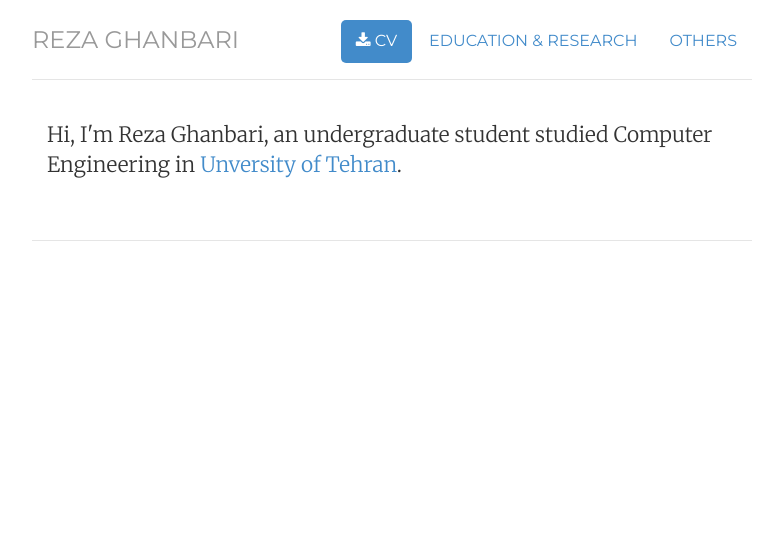
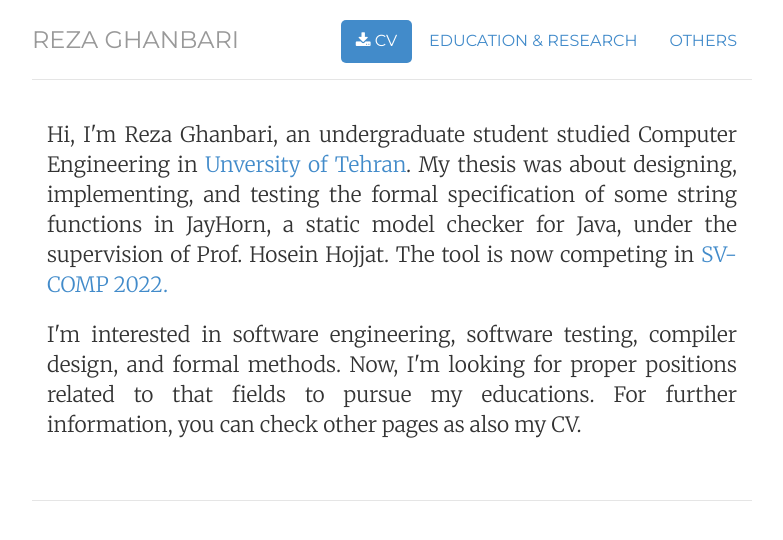
Before and after one commit to reza-ghanbari/reza-ghanbari.github.io, a Jekyll site: the page built from index.html, in a window 1280 px wide. Shown: the top 540 px of the page, without its empty margins (248-1031 px from the left). Built offline with Jekyll 4.4.1, drawn with Linux system fonts in a browser that asks for light colours; nearby versions of some CDN libraries.

Commit message:
Add first page info

```diff
--- a/index.html
+++ b/index.html
@@ -12,10 +12,16 @@ description: Nothing
 	<img  class="img-circle avatar" alt="Jonathan McGlone" src="img/jmcglone-200px.png">
 	</div> -->
 	<div itemscope itemtype="http://data-vocabulary.org/Person" class="col-sm-12">
-	<p class="lead">
+	<p class="lead" style="text-align: justify;">
 		Hi, I'm <span itemprop="name">Reza Ghanbari</span>, an undergraduate student studied Computer Engineering in <a href="http://ut.ac.ir/en">Unversity of Tehran</a>.
-
-
+		My thesis was about designing, implementing, and testing the formal specification of some string functions
+		in JayHorn, a static model checker for Java, under the supervision of Prof. Hosein Hojjat. The tool is now competing in
+		<a href="https://sv-comp.sosy-lab.org/2022/">SV-COMP 2022.</a>
+	</p>
+	<p class="lead" style="text-align: justify;">
+		I'm interested in software engineering, software testing, compiler design, and formal methods.
+		Now, I'm looking for proper positions related to that fields to pursue my educations. For further
+		information, you can check other pages as also my CV.
 	</p>
 	</div>
 </div>
```
